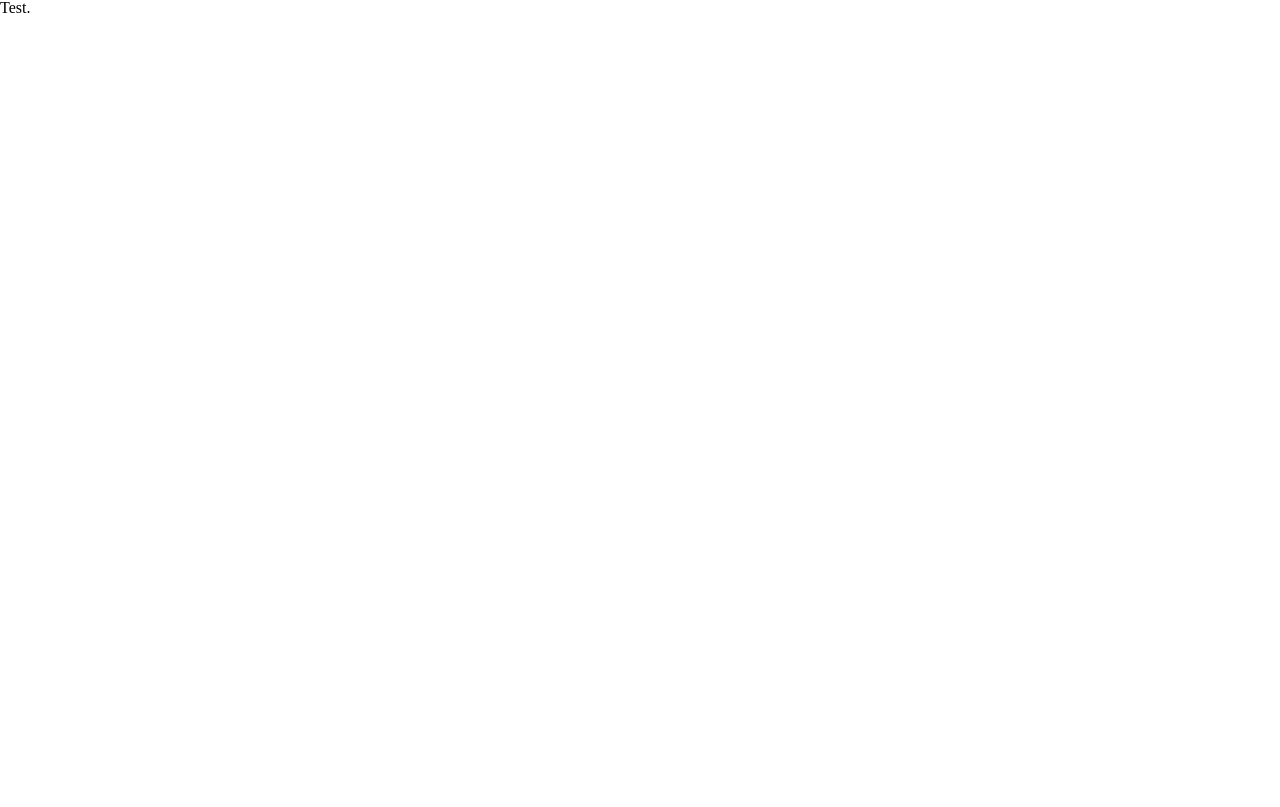
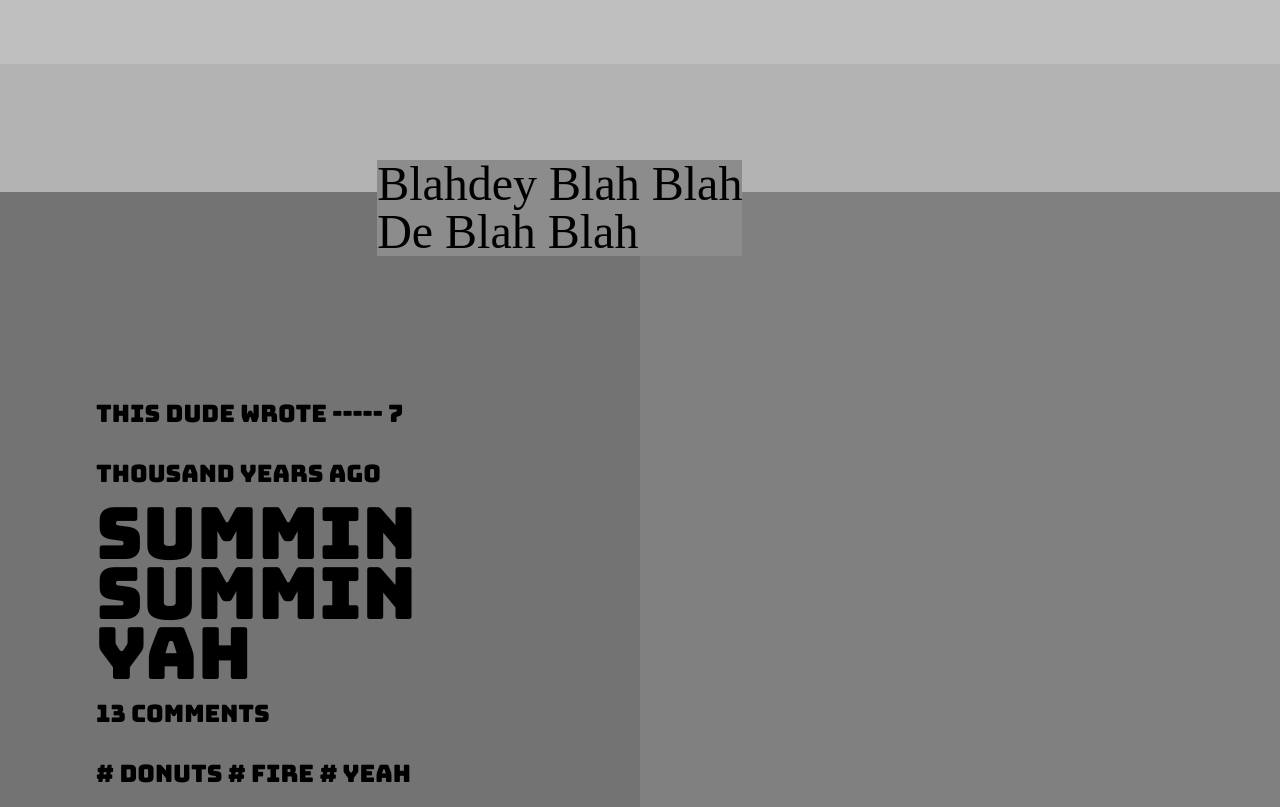
Before and after one commit to JonathanYiv/design-teardown, a plain HTML site: page index.html in a window 1280 px wide. Shown: the top 807 px of the page. Drawn offline with Linux system fonts and the light colour scheme.

Commit message:
completed Project

```diff
--- a/assets/stylesheets/main.css
+++ b/assets/stylesheets/main.css
@@ -0,0 +1,64 @@
+div.container {
+  width: 100%;
+}
+
+div.notification {
+  width: 100%;
+  height: 4em;
+  background-color: #bfbfbf;
+}
+
+div.navbar {
+  width: 100%;
+  height: 8em;
+  background-color: #b3b3b3;
+}
+
+div.article-1 {
+  float: left;
+  width: 50%;
+  height: 50em;
+  background-color: #737373;
+}
+
+div.text {
+  width: 70%;
+  margin: 8em auto 0 auto;
+  text-align: left;
+  font-size: 1.5em;
+  line-height: 2.5em;
+  font-family: 'Bungee', cursive, sans-serif;
+}
+
+h1 {
+  font-size: 3em;
+}
+
+div.article-2 {
+  float: right;
+  width: 50%;
+  height: 50em;
+  background-color: #808080;
+}
+
+div.article-3 {
+  float: left;
+  width: 50%;
+  height: 50em;
+  background-color: #999999;
+}
+
+div.article-4 {
+  float: right;
+  width: 50%;
+  height: 50em;
+  background-color: #a6a6a6;
+}
+
+div.advertisement {
+  position: absolute;
+  right: 42%;
+  top: 20%;
+  font-size: 3em;
+  background-color: #8c8c8c;
+}
--- a/index.html
+++ b/index.html
@@ -5,8 +5,29 @@
     <meta charset="utf-8">
     <link rel="stylesheet" href="assets/stylesheets/reset.css">
     <link rel="stylesheet" href="assets/stylesheets/main.css">
+    <link href="https://fonts.googleapis.com/css?family=Bungee" rel="stylesheet">
   </head>
   <body>
-    <h1>Test.</h1>
+    <div class="container">
+      <div class="notification"></div>
+      <div class="navbar"></div>
+      <div class="advertisement">
+        Blahdey Blah Blah
+        <br>
+        De Blah Blah
+      </div>
+      <div class="article-1">
+        <div class="text">
+          This Dude wrote ----- 7 Thousand Years Ago
+          <h1>Summin Summin Yah</h1>
+          13 Comments
+          <br>
+          # Donuts # Fire # Yeah
+        </div>
+      </div>
+      <div class="article-2"></div>
+      <div class="article-3"></div>
+      <div class="article-4"></div>
+    </div>
   </body>
 </html>
```
Also changed, not shown: assets/images/Screenshot.png (added), 1 other file.
